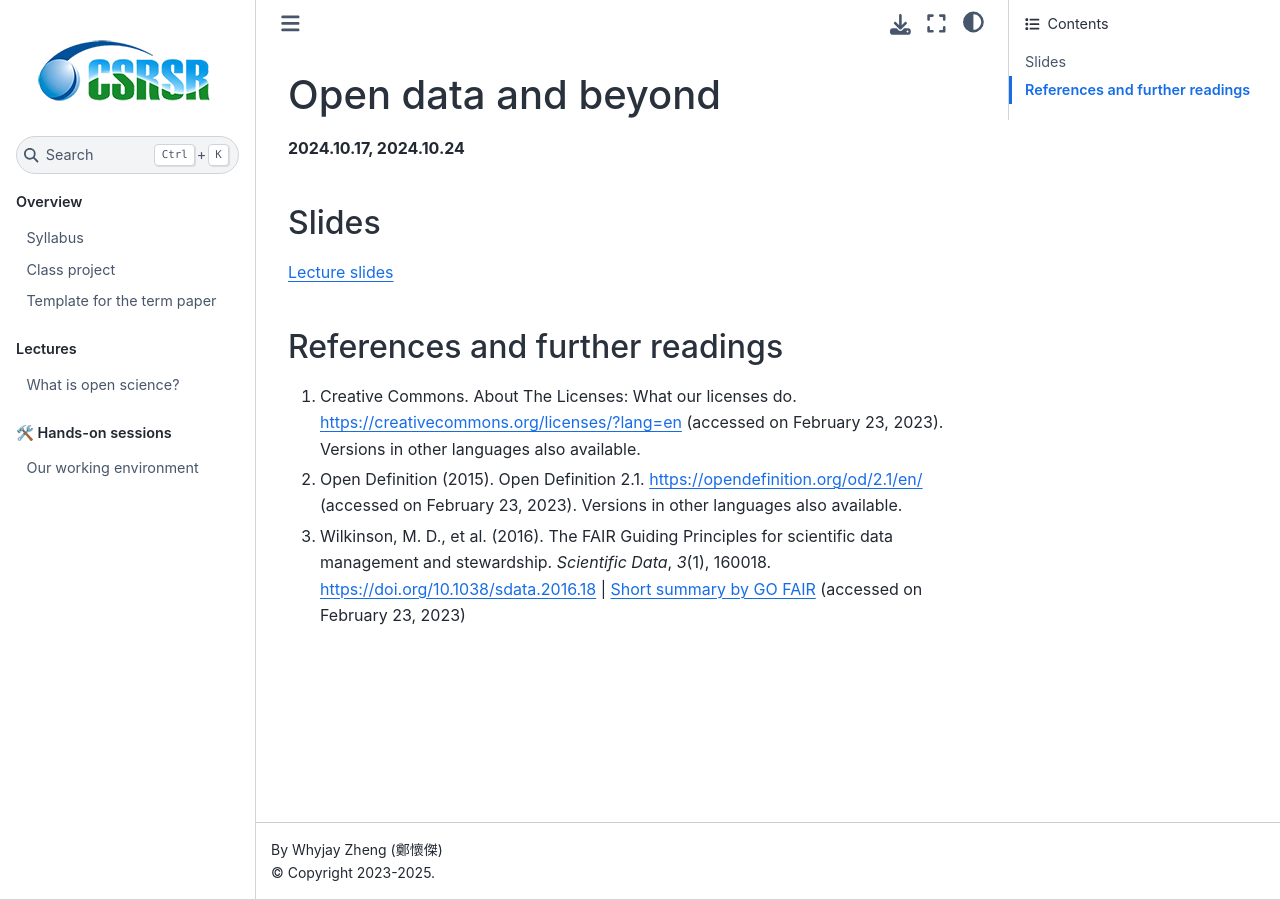
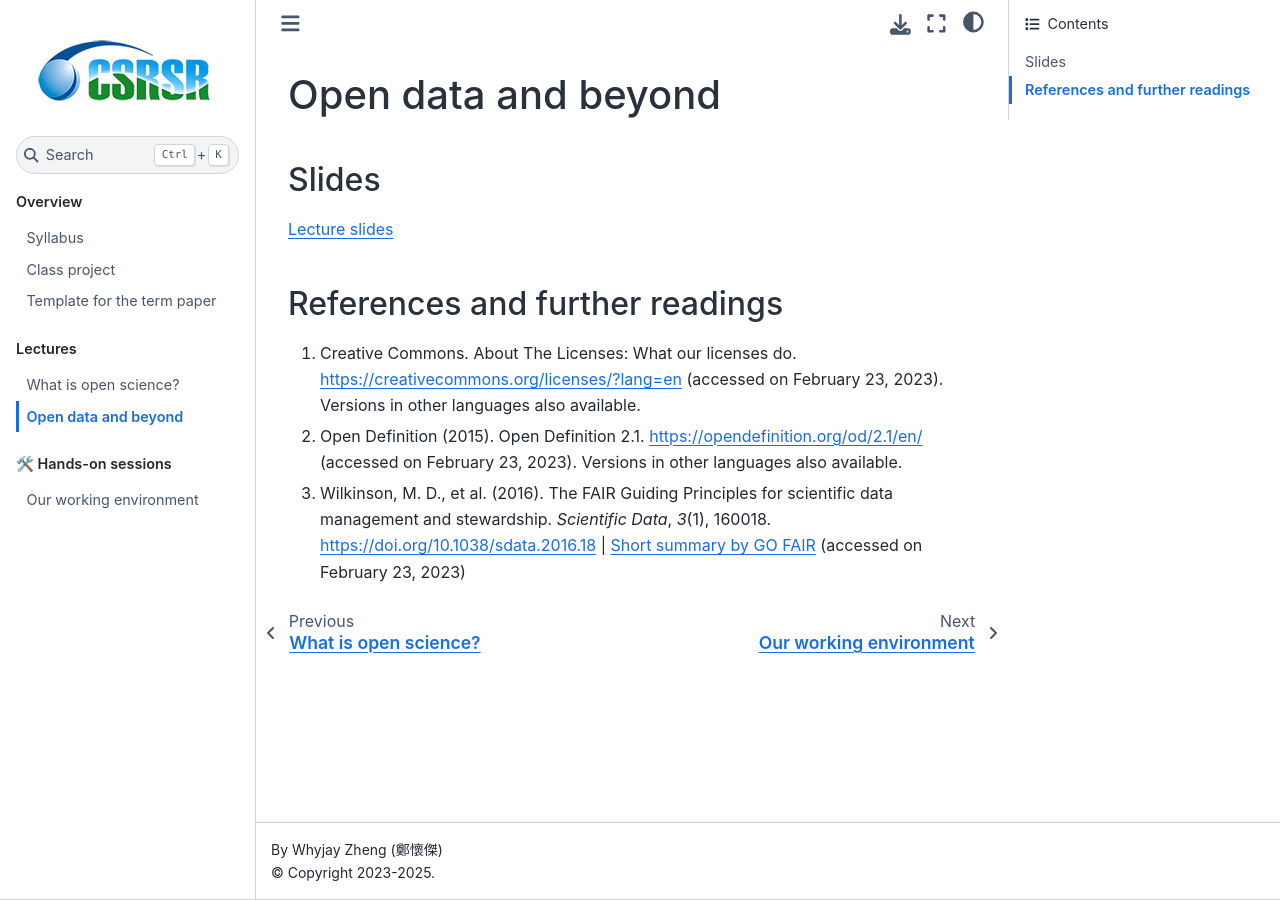
Before and after one commit to whyjz/ncu-open-science, a Jupyter Book: the page built from docs/lectures/L2-opendata.md, in a window 1280 px wide. Built offline with Jupyter Book 1.0.4 settings and Sphinx 7.4.7 and the Sphinx Book theme 1.1.4, drawn with Linux system fonts in a browser that asks for light colours.

Commit message:
L2 update 2025

```diff
--- a/docs/_toc.yml
+++ b/docs/_toc.yml
@@ -10,7 +10,7 @@
   - caption: Lectures
     chapters:
     - file: lectures/L1-intro
-    # - file: lectures/L2-opendata
+    - file: lectures/L2-opendata
     # - file: lectures/L3-openaccess
     # - file: lectures/L4-reproducibility
     # - file: lectures/L5-communication
--- a/docs/lectures/L2-opendata.md
+++ b/docs/lectures/L2-opendata.md
@@ -1,10 +1,8 @@
 # Open data and beyond
-
-**2024.10.17, 2024.10.24**
 
 ## Slides
 
-[Lecture slides](https://docs.google.com/presentation/d/14-6-7tQTcUE3-jp636JwaPM9ev0ZKnGHxIzckVfIDIM/edit?usp=sharing)
+[Lecture slides](https://docs.google.com/presentation/d/1-y5lvS14SfZXZQGXP24o5qT-fC_Ml3awpL1fjnWIzkU/edit?usp=sharing)
 
 ## References and further readings
 
```
Also changed, not shown: docs/handson/H2-Reproducibility.ipynb (renamed from docs/handson/H3-Reproducibility.ipynb).
